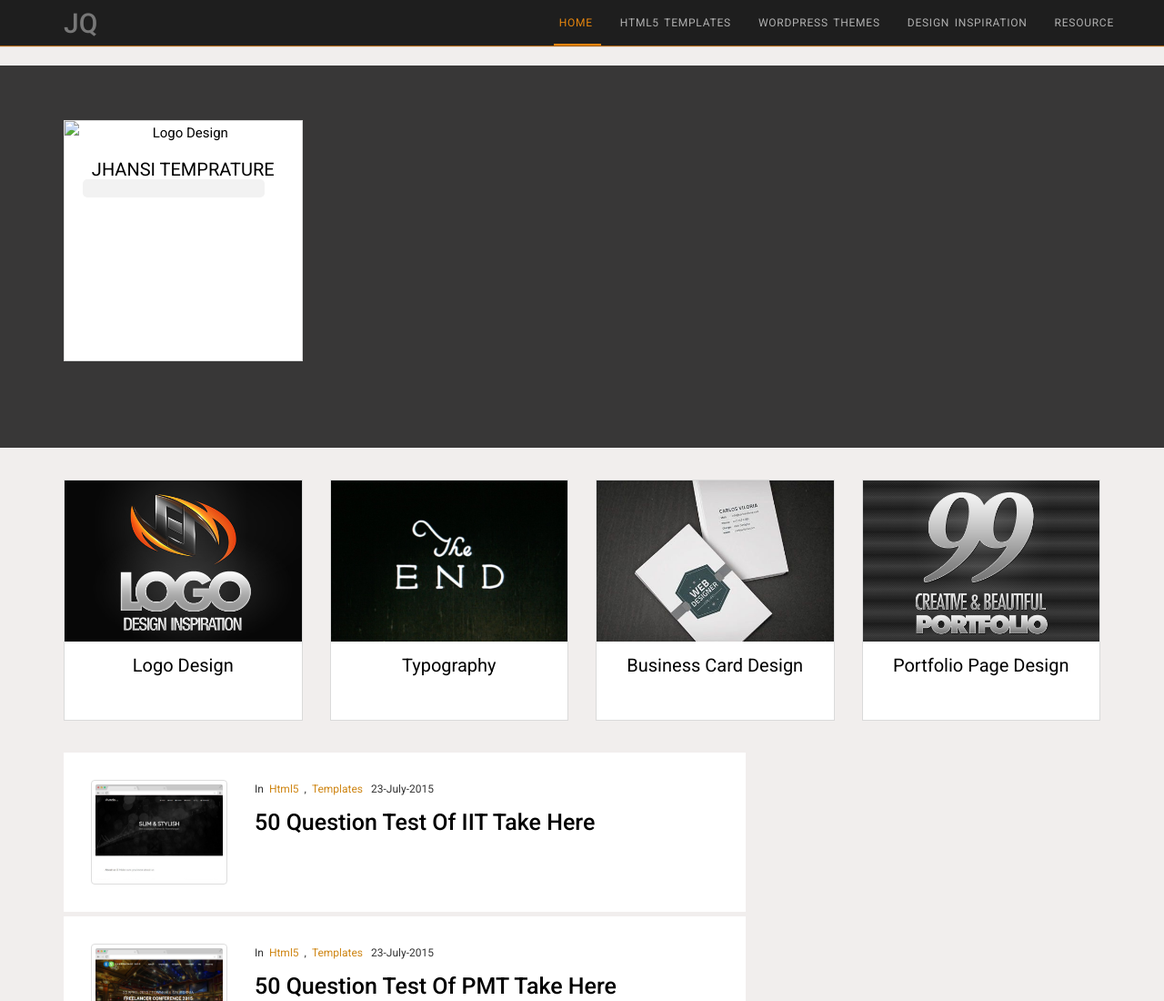
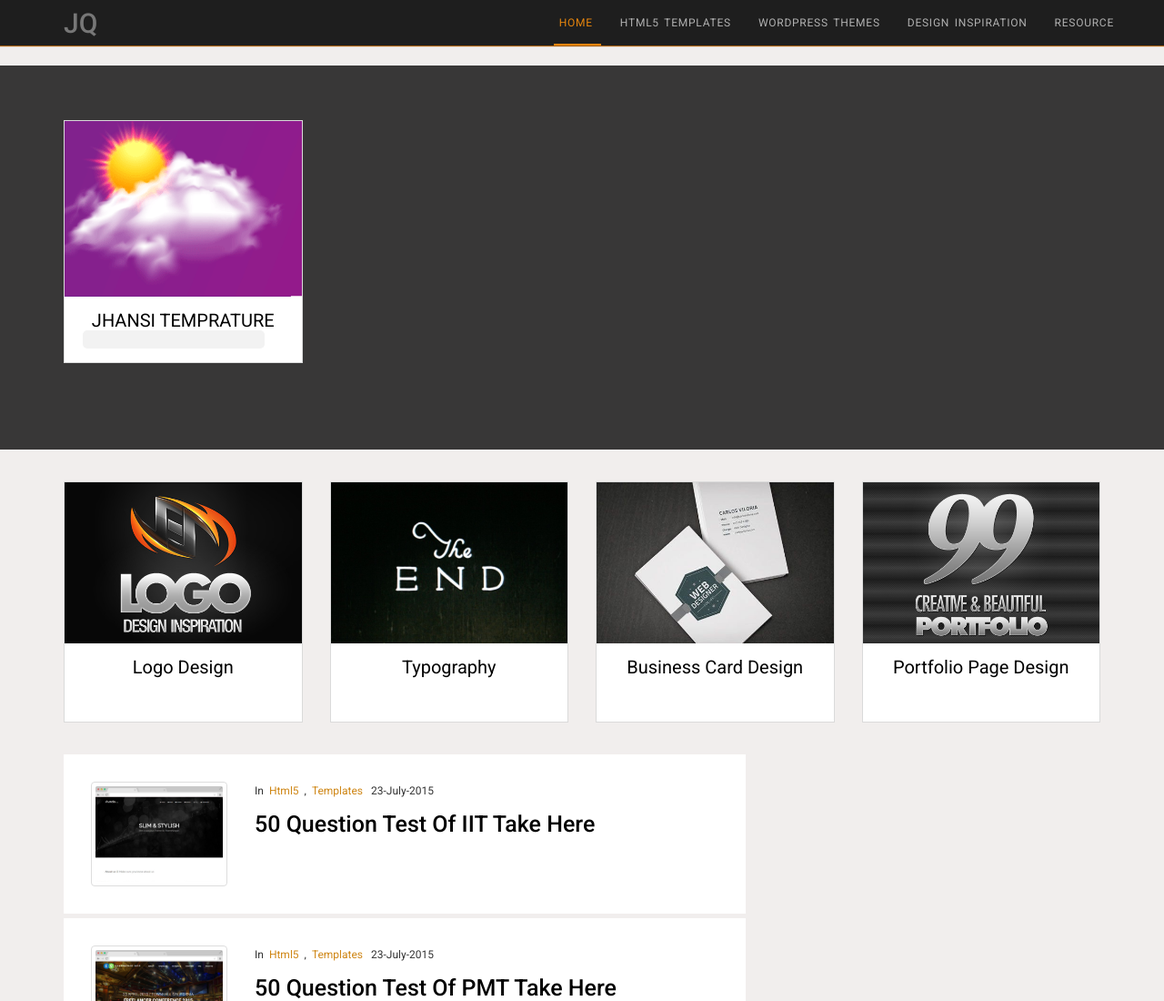
Before and after one commit to AFFITABLE/quartz, a plain HTML site: page index.html in a window 1280 px wide. Shown: the top 1100 px of the page at 91% size. Drawn offline with Linux system fonts and the light colour scheme; no server answers; files whose address does not match are found by name.

Commit message:
Update index.html

```diff
--- a/index.html
+++ b/index.html
@@ -74,7 +74,7 @@
                             <div class="design-inspiration-item">
                                 <a href="single_design_inspiration.html">
                                     <figure>
-                                        <img src="FGT.jpg" class="img-responsive center-block" alt="Logo Design">
+                                        <img src="FGT.png" class="img-responsive center-block" alt="Logo Design">
                                     </figure>
                                     <figcaption>
                                         <h3>JHANSI TEMPRATURE
```
